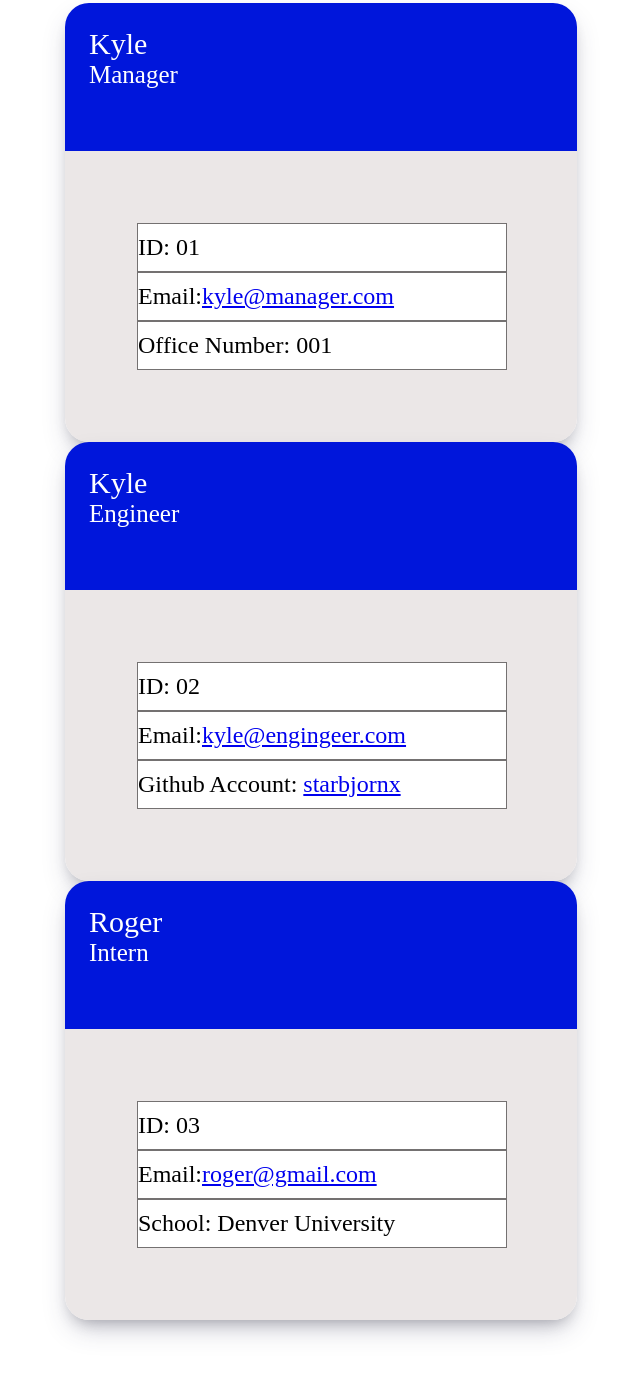
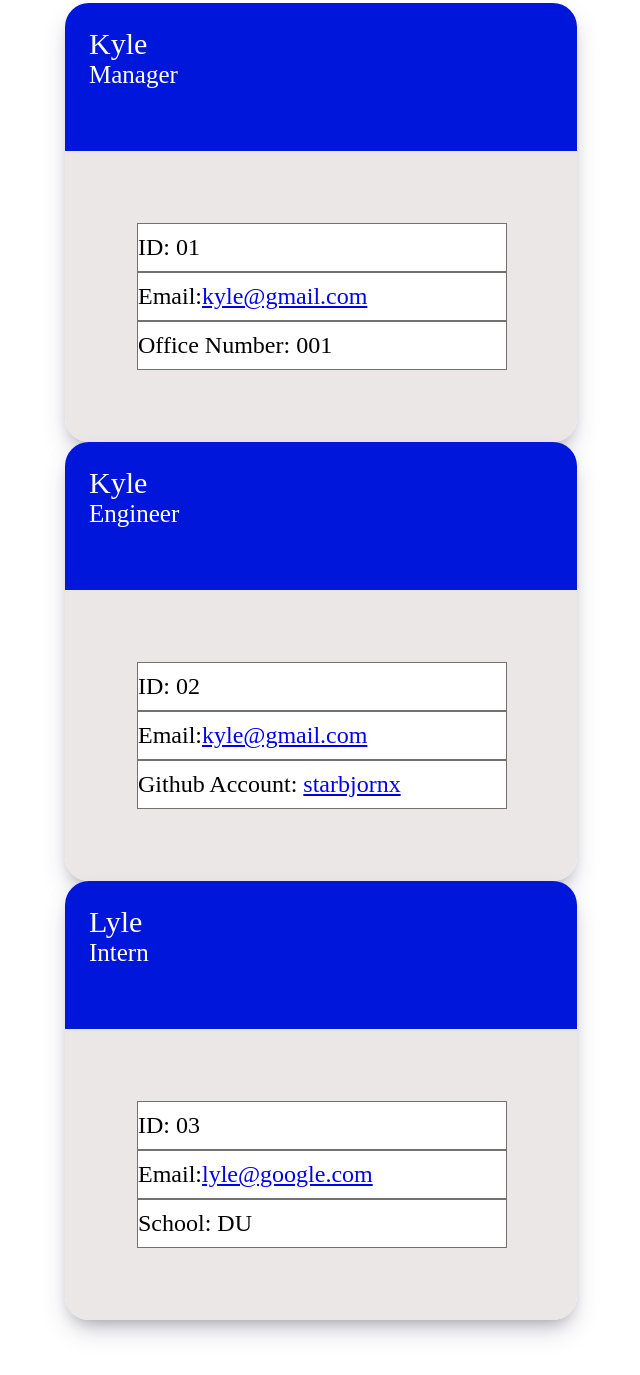
Before and after one commit to starbjornx/employee, a plain HTML site: page dist/output.html in a window 1280 px wide. Shown: the part 389-1764 px from the top of the page, without its empty margins (319-959 px from the left). Drawn offline with Linux system fonts and the light colour scheme.

Commit message:
updating files

```diff
--- a/dist/output.html
+++ b/dist/output.html
@@ -77,7 +77,7 @@
             <div class="bottom">
                 <ul>
                     <li>ID: 01</li>
-                    <li>Email:<a href = "mailto:webmaster@example.com" kyle@manager.com>kyle@manager.com</a></li>
+                    <li>Email:<a href = "mailto:webmaster@example.com" kyle@gmail.com>kyle@gmail.com</a></li>
                     <li>Office Number: 001</li>
                 </ul>
             </div>
@@ -92,7 +92,7 @@
             <div class="bottom">
                 <ul>
                     <li>ID: 02</li>
-                    <li>Email:<a href = "mailto:webmaster@example.com" kyle@engingeer.com>kyle@engingeer.com</a></li>
+                    <li>Email:<a href = "mailto:webmaster@example.com" kyle@gmail.com>kyle@gmail.com</a></li>
                     <li>Github Account: <a href = "https://github.com/starbjornx"target="_blank">starbjornx</a></li>
                 </ul>
             </div>
@@ -101,14 +101,14 @@
 
         <div class="card">
             <div class="top">
-                <div>Roger</div>
+                <div>Lyle</div>
                 <div>Intern</div>
             </div>
             <div class="bottom">
                 <ul>
                     <li>ID: 03</li>
-                    <li>Email:<a href = "mailto:webmaster@example.com" roger@gmail.com>roger@gmail.com</a></li>
-                    <li>School: Denver University</li>
+                    <li>Email:<a href = "mailto:webmaster@example.com" lyle@google.com>lyle@google.com</a></li>
+                    <li>School: DU</li>
                 </ul>
             </div>
         </div>
```
Also changed, not shown: src/index.html (renamed from index.html).
